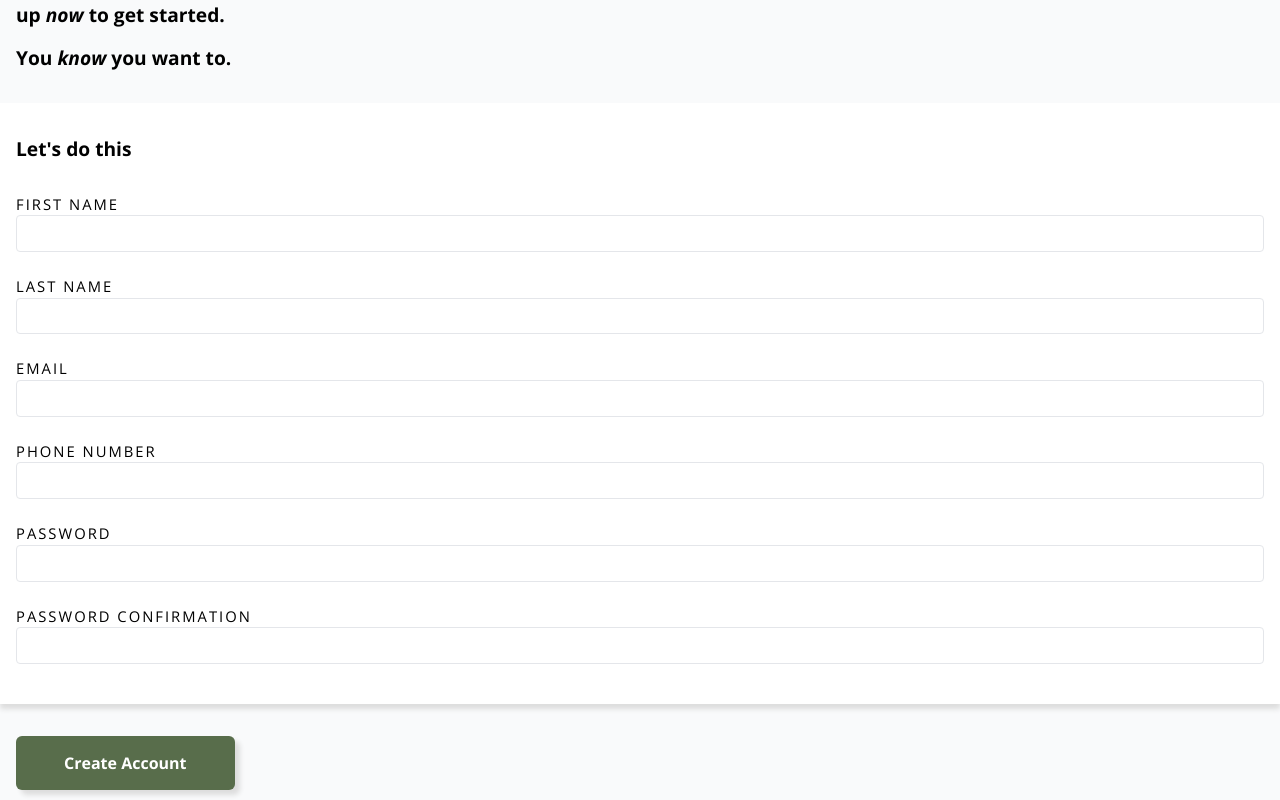
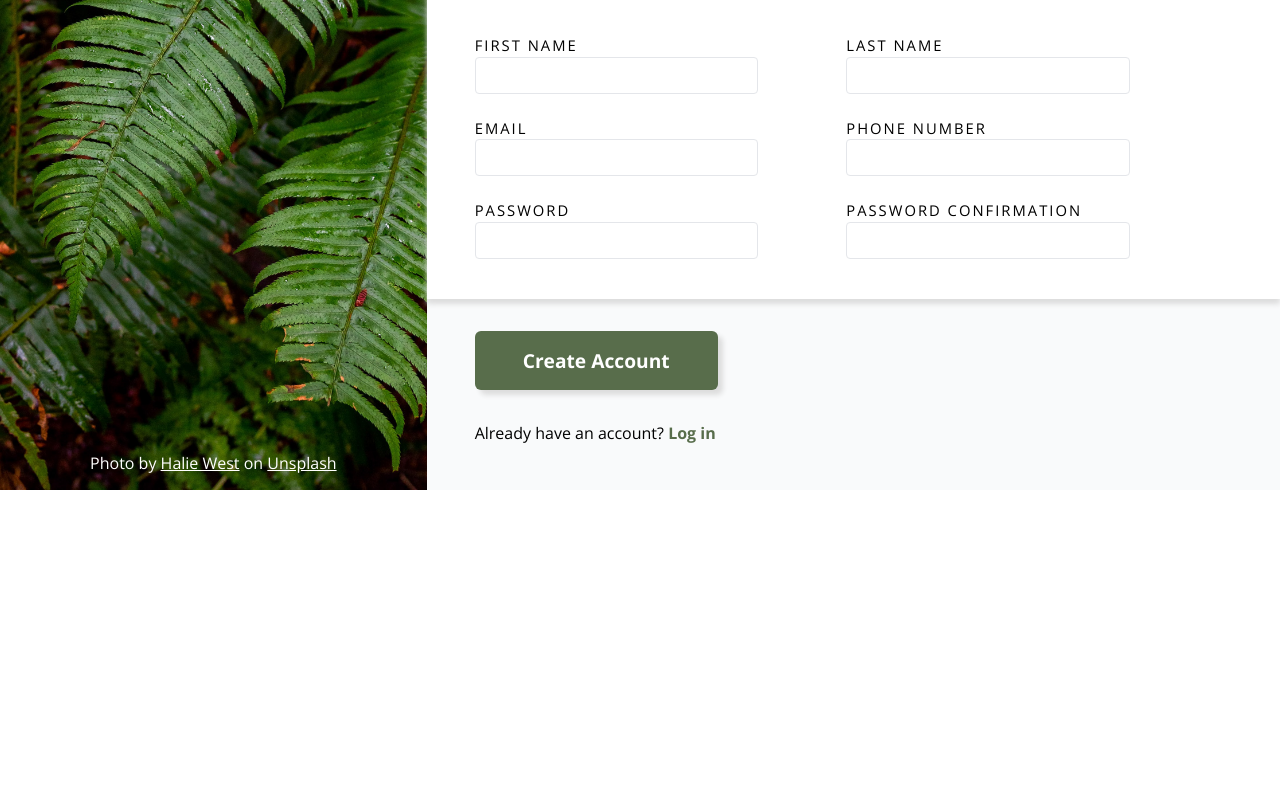
Before and after one commit to dawidl022/top-sign-up-form, a plain HTML site: page index.html in a window 1280 px wide. Shown: the part 310-1110 px from the top of the page. After the commit the page ends 800 px from the top, so only its background shows below. Drawn offline with nearby package versions, Linux system fonts and the light colour scheme.

Commit message:
Add desktop styles

```diff
--- a/index.html
+++ b/index.html
@@ -10,7 +10,7 @@
     <title>Sign Up Form</title>
     <link rel="preconnect" href="https://fonts.googleapis.com">
     <link rel="preconnect" href="https://fonts.gstatic.com" crossorigin>
-    <link href="https://fonts.googleapis.com/css2?family=Open+Sans:ital,wght@0,400;0,700;1,700&display=swap"
+    <link href="https://fonts.googleapis.com/css2?family=Open+Sans:ital,wght@0,400;0,600;0,700;1,600&display=swap"
       rel="stylesheet">
     <link rel="icon" href="assets/favicon32.png">
     <link rel="stylesheet" href="reset.css">
@@ -37,15 +37,16 @@
       <section class="intro">
         <p>
           This is not a real online service! You know you need something like
-          this in your life to help you realize your deepest dreams. Sign up
+          this in your life to help you realize your deepest dreams.<br>
+          Sign up
           <em>now</em> to get started.
         </p>
         <p>You <em>know</em> you want to.</p>
       </section>
       <section class="form">
-        <form action="#">
+        <form onsubmit="return false;">
           <div class="container">
-            <h2>Let's do this</h2>
+            <h2>Let's do this!</h2>
 
             <div class="fields">
               <div class="field">
--- a/main.css
+++ b/main.css
@@ -6,8 +6,7 @@
 body {
   font-family: 'Open Sans', sans-serif;
   min-height: 100vh;
-  display: flex;
-  flex-direction: column;
+  display: grid;
 }
 
 /* HEADER */
@@ -53,11 +52,11 @@ body {
 }
 
 .content > * {
-  margin: 0 1rem;
+  margin: 0 var(--side-padding);
 }
 
 .content .intro, .content h2 {
-  font-weight: bold;
+  font-weight: 600;
   display: flex;
   flex-direction: column;
   gap: 1rem;
@@ -89,7 +88,7 @@ body {
 
 .fields {
   display: grid;
-  gap: 1.5rem;
+  gap: 1.5rem 5.5rem;
 }
 
 .field {
@@ -133,3 +132,52 @@ body {
 .login-link:hover {
   text-decoration: underline;
 }
+
+@media (min-width: 1024px) {
+  body {
+    grid-template-columns: 1fr 2fr;
+  }
+
+  /* HEADER */
+
+  .header {
+    display: grid;
+    align-content: space-between;
+  }
+
+  .logo {
+    margin-top: 7rem;
+  }
+
+  /* MAIN CONTENT */
+
+  .content {
+    --side-padding: 3rem;
+    align-content: center;
+  }
+
+  .content .intro {
+    max-width: 42.75rem;
+    padding-bottom: 2rem;
+  }
+
+  .content .intro, .content h2 {
+    font-size: 1.4rem;
+  }
+
+  /* FORM */
+
+  .fields {
+    grid-template-columns: auto auto;
+    justify-items: left;
+    justify-content: left;
+  }
+
+  .field input {
+    width: clamp(15rem, 20vw, 20rem);
+  }
+
+  .button {
+    font-size: 1.2rem;
+  }
+}
```
